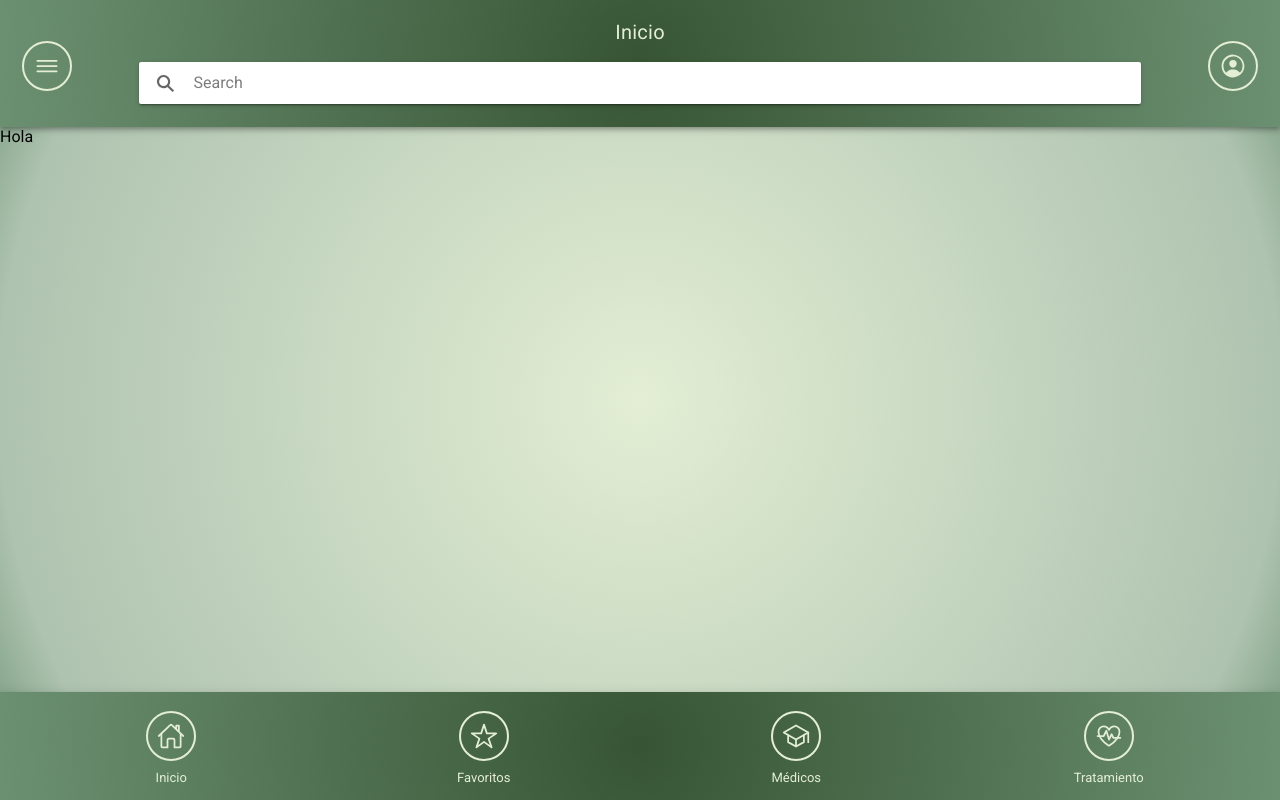
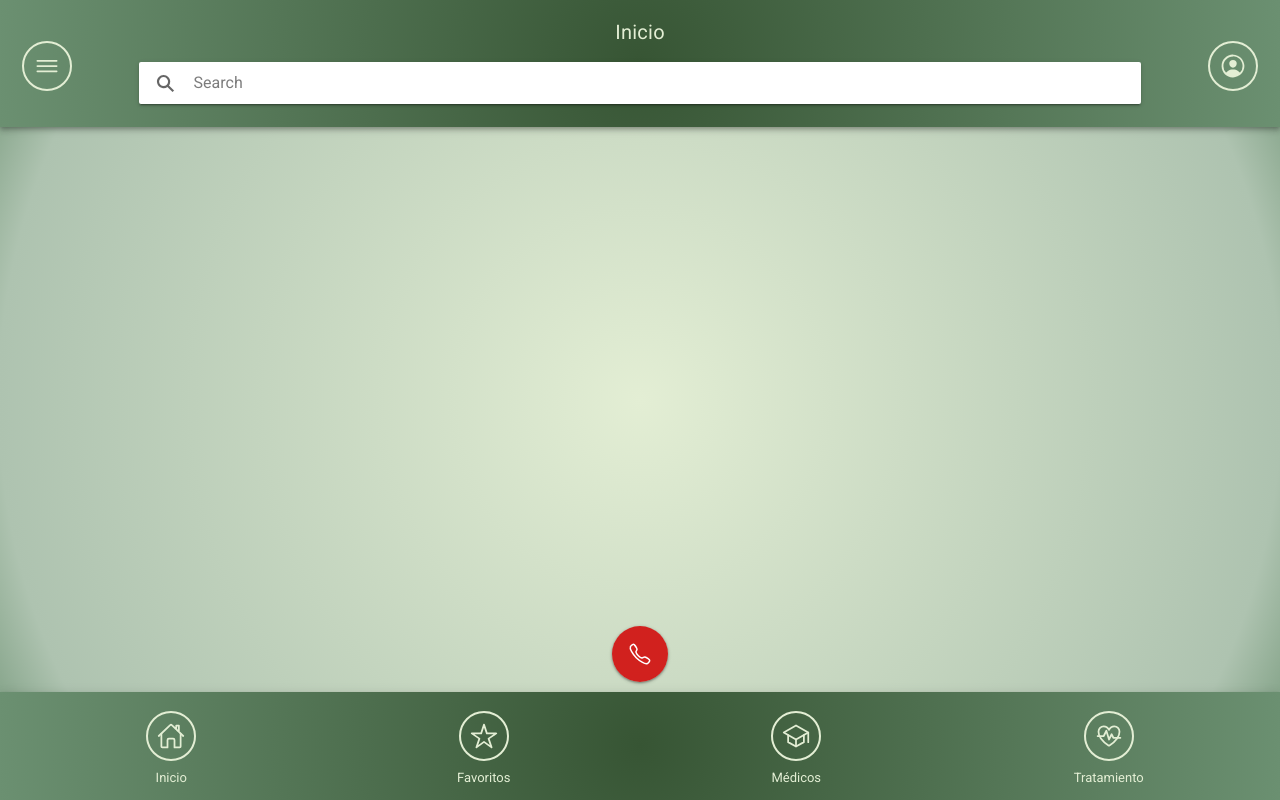
Before and after one commit to carlgar512/EasyFarma, a React (Vite) app: page /principal in a window 1280 px wide. Built offline with nearby package versions, Linux system fonts and the light colour scheme.

Commit message:
Falta revisar Poppover

```diff
--- a/src/components/Principal/MainPage.css
+++ b/src/components/Principal/MainPage.css
@@ -29,7 +29,6 @@ ion-menu::part(backdrop) {
 
     box-shadow: 4px 0px 16px var(--ion-color-customUltraLight);
   }
-
 
 
 .searchBar {
@@ -66,3 +65,29 @@ ion-menu::part(backdrop) {
     gap: 5px;
 
 }
+
+.emergencyMessage{
+    font-family: var(--font-primary);
+    font-size: small;
+    display: flex;
+    justify-content: center;
+    align-items: center;
+    text-align: center;
+    background: var(--ion-color-customDark);
+    color: var(--ion-color-customUltraLight);
+    padding: 10px;
+    border-radius: 36px;
+    border: 1px solid var(--ion-color-customUltraLight) ;
+}
+
+.emergencyButton{
+    --background: var(--ion-color-customRed);
+}
+ion-fab-button {
+    --box-shadow: 0px 1px 2px 0px rgba(0, 0, 0, 0.3), 0px 1px 3px 1px rgba(0, 0, 0, 0.15);
+
+  }
+
+  .fabList{
+    gap: 10px;
+  }
--- a/src/components/Principal/MainPage.tsx
+++ b/src/components/Principal/MainPage.tsx
@@ -1,5 +1,5 @@
-import { IonButton, IonButtons, IonContent, IonFooter, IonHeader, IonIcon, IonMenu, IonMenuButton, IonMenuToggle, IonPage, IonSearchbar, IonTitle, IonToolbar } from "@ionic/react";
-import { arrowBackOutline, fitnessOutline, homeOutline, menuOutline, personCircleOutline, schoolOutline, settingsSharp, starOutline, trashBin } from "ionicons/icons";
+import { IonButton, IonButtons, IonContent, IonFab, IonFabButton, IonFabList, IonFooter, IonHeader, IonIcon, IonMenu, IonMenuButton, IonMenuToggle, IonPage, IonSearchbar, IonTitle, IonToolbar } from "@ionic/react";
+import { arrowBackOutline, callOutline, fitnessOutline, homeOutline, menuOutline, personCircleOutline, schoolOutline, settingsSharp, starOutline, trashBin } from "ionicons/icons";
 import "./MainPage.css";
 
 
@@ -35,7 +35,17 @@ const MainPage: React.FC = () => {
 
                 </IonHeader>
                 <IonContent fullscreen className="content">
-                    Hola
+                    <IonFab horizontal="center" vertical="bottom" slot="fixed">
+                        <IonFabButton className="emergencyButton" >
+                            <IonIcon icon={callOutline}></IonIcon>
+                        </IonFabButton>
+                        <IonFabList  className="fabList" side="end">
+                            <IonButton color={"success"} shape="round">
+                                <IonIcon icon={callOutline} slot="icon-only"></IonIcon>
+                            </IonButton>
+                            <span className="emergencyMessage">Llamada de emergencia</span>
+                        </IonFabList>
+                    </IonFab>
                 </IonContent>
                 <IonFooter className="iconBar">
 
```
